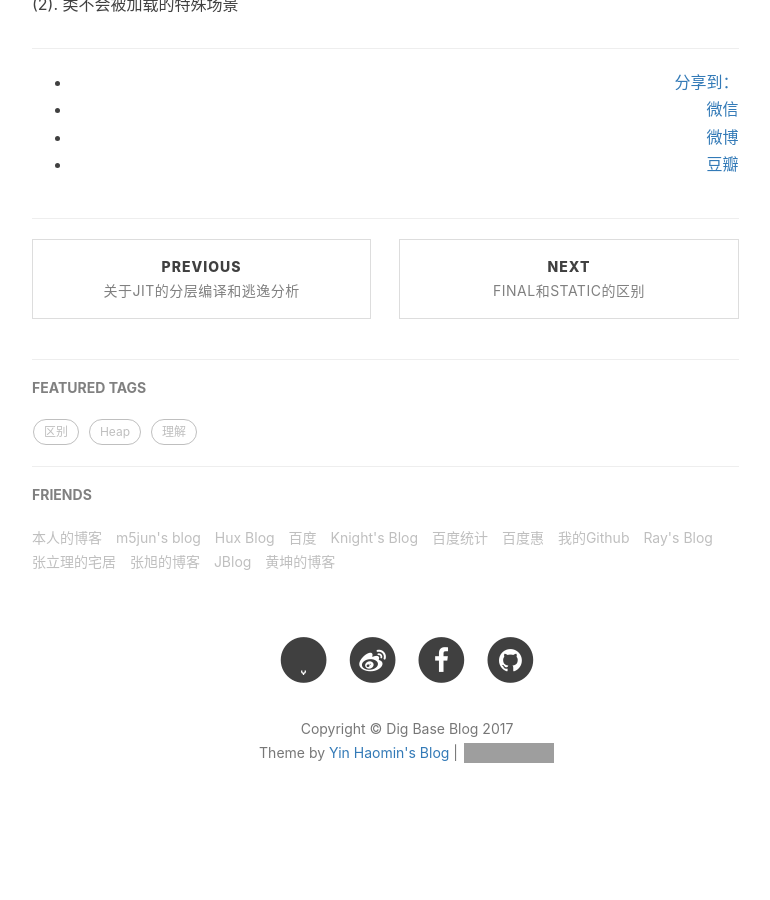
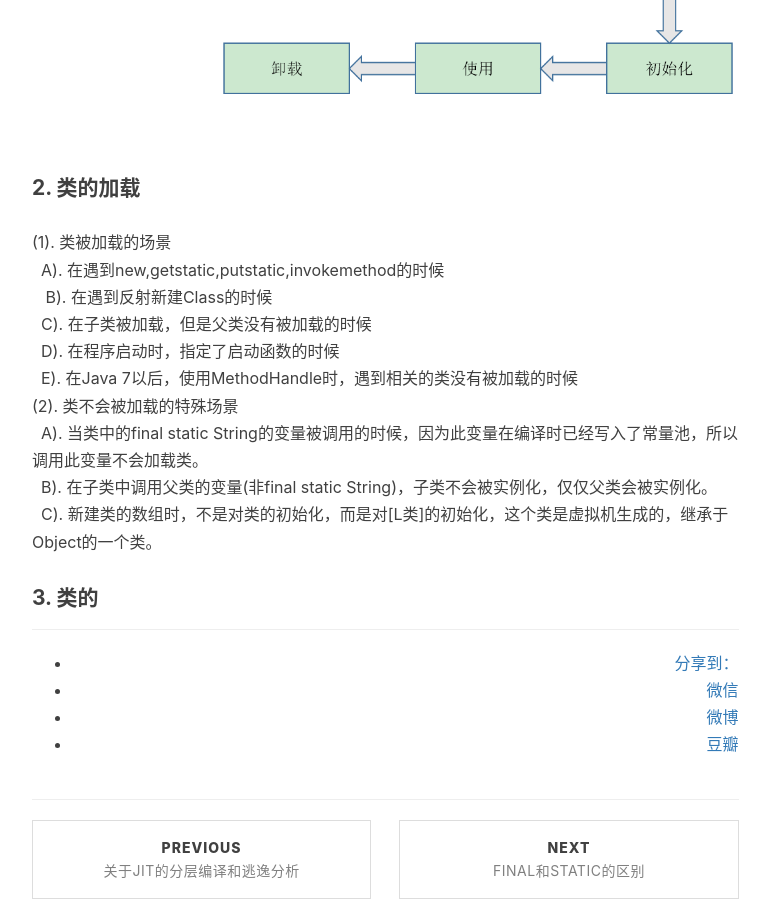
Before and after one commit to baiscjava/basicjava.github.io, a Jekyll site: the page built from _posts/2017-01-15-Java虚拟机类加载机制.md, in a window 1280 px wide and 900 px high, scrolled down 736 px. Shown: the whole window, without its empty margins (233-1003 px from the left). Built offline with Jekyll 4.4.1, drawn with Linux system fonts in a browser that asks for light colours; nearby versions of some CDN libraries; comment, search, counter and statistics services are not loaded; before the commit the page ends 1593 px from its top, so only the background shows below that; grey boxes are pictures that could not be loaded.

Commit message:
Update 2017-01-15-Java虚拟机类加载机制.md

```diff
--- a/_posts/2017-01-15-Java虚拟机类加载机制.md
+++ b/_posts/2017-01-15-Java虚拟机类加载机制.md
@@ -13,9 +13,18 @@ tags:
 总结一下虚拟机加载类的机制。<br>
 
 #### 1. 类加载的过程
-
+![gras](/images/loadclass/类的加载过程.png)<br>
 
 #### 2. 类的加载
 (1). 类被加载的场景<br>
+    A). 在遇到new,getstatic,putstatic,invokemethod的时候<br>
+    B). 在遇到反射新建Class的时候<br>
+    C). 在子类被加载，但是父类没有被加载的时候<br>
+    D). 在程序启动时，指定了启动函数的时候<br>
+    E). 在Java 7以后，使用MethodHandle时，遇到相关的类没有被加载的时候<br>
+(2). 类不会被加载的特殊场景<br>
+    A). 当类中的final static String的变量被调用的时候，因为此变量在编译时已经写入了常量池，所以调用此变量不会加载类。<br>
+    B). 在子类中调用父类的变量(非final static String)，子类不会被实例化，仅仅父类会被实例化。<br>
+    C). 新建类的数组时，不是对类的初始化，而是对[L类]的初始化，这个类是虚拟机生成的，继承于Object的一个类。<br>
 
-(2). 类不会被加载的特殊场景<br>
+#### 3. 类的
```
